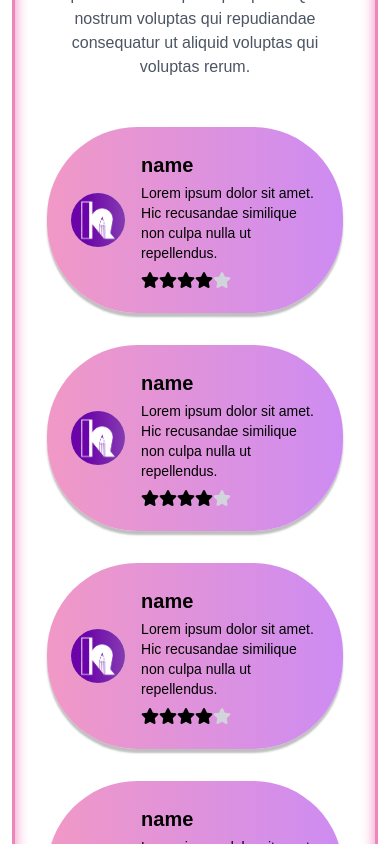
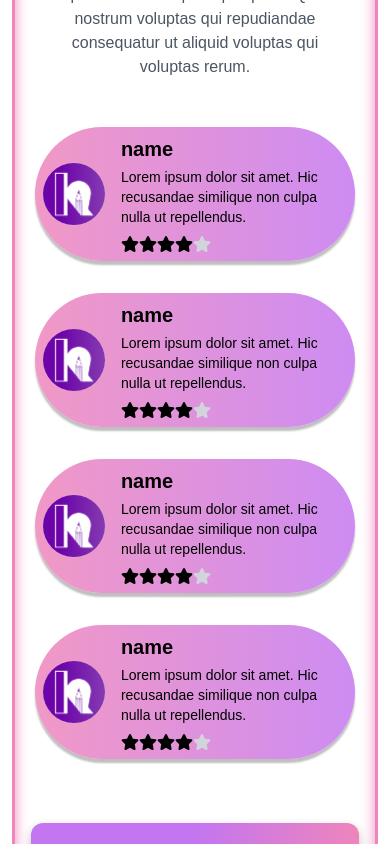
Before and after one commit to Soumyadipmaity1/k-prep, a Next.js app: page / in a window 390 px wide. Shown: the part 2060-2904 px from the top of the page. Built offline with nearby package versions, Linux system fonts and the light colour scheme; a web font is replaced by a local one.

Commit message:
refactor: Update Testimonial section image size and spacing

```diff
--- a/src/components/landingpage/Testimonial/testinomial.tsx
+++ b/src/components/landingpage/Testimonial/testinomial.tsx
@@ -33,14 +33,14 @@ const Testimonials: React.FC = () => {
           Lorem ipsum dolor sit amet. Hic recusandae similique non culpa nulla ut repellendus sunt et voluptatem perferendis ex quae quisquam.
           Qui nostrum voluptas qui repudiandae consequatur ut aliquid voluptas qui voluptas rerum.
         </p>
-        <div className="grid grid-cols-1 md:grid-cols-2 gap-8 px-4 sm:px-16">
+        <div className="grid grid-cols-1 md:grid-cols-2 gap-8 px-1 sm:px-16">
           {testimonials.map((testimonial, index) => (
             <div
               key={index}
-              className="bg-testimonial  p-6 flex items-center shadow-md"
+              className="bg-testimonial  sm:p-6 p-2 flex items-center shadow-md"
             >
-              <div className="bg-gray-300 rounded-full w-40 mr-4">
-                <Image src="/k-prep1.png" width={144} height={144} alt="" className='rounded-full w-40' />
+              <div className="bg-gray-300 rounded-full sm:w-40 mr-4">
+                <Image src="/k-prep1.png" width={144} height={144} alt="" className='rounded-full sm:w-40' />
               </div>
               <div className="text-left">
                 <h3 className="text-xl mb-1  font-bold">{testimonial.name}</h3>
```
